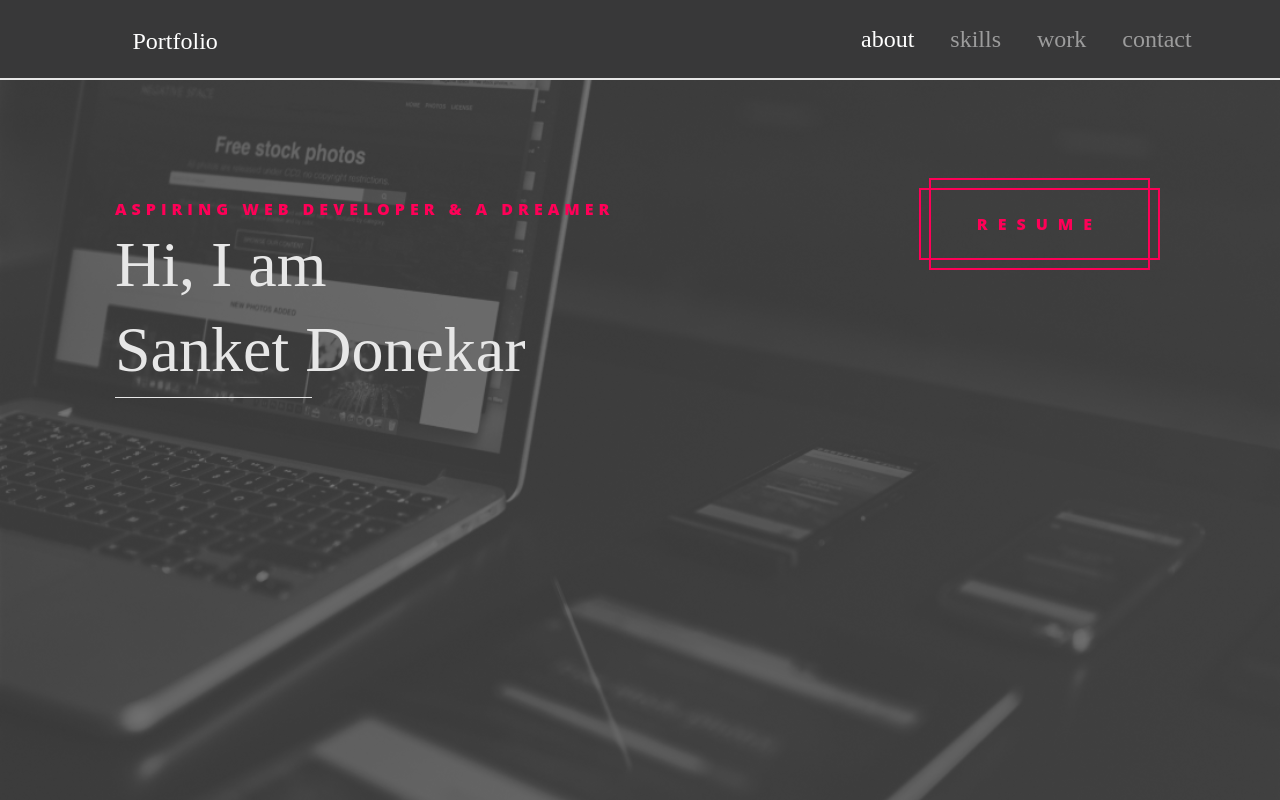
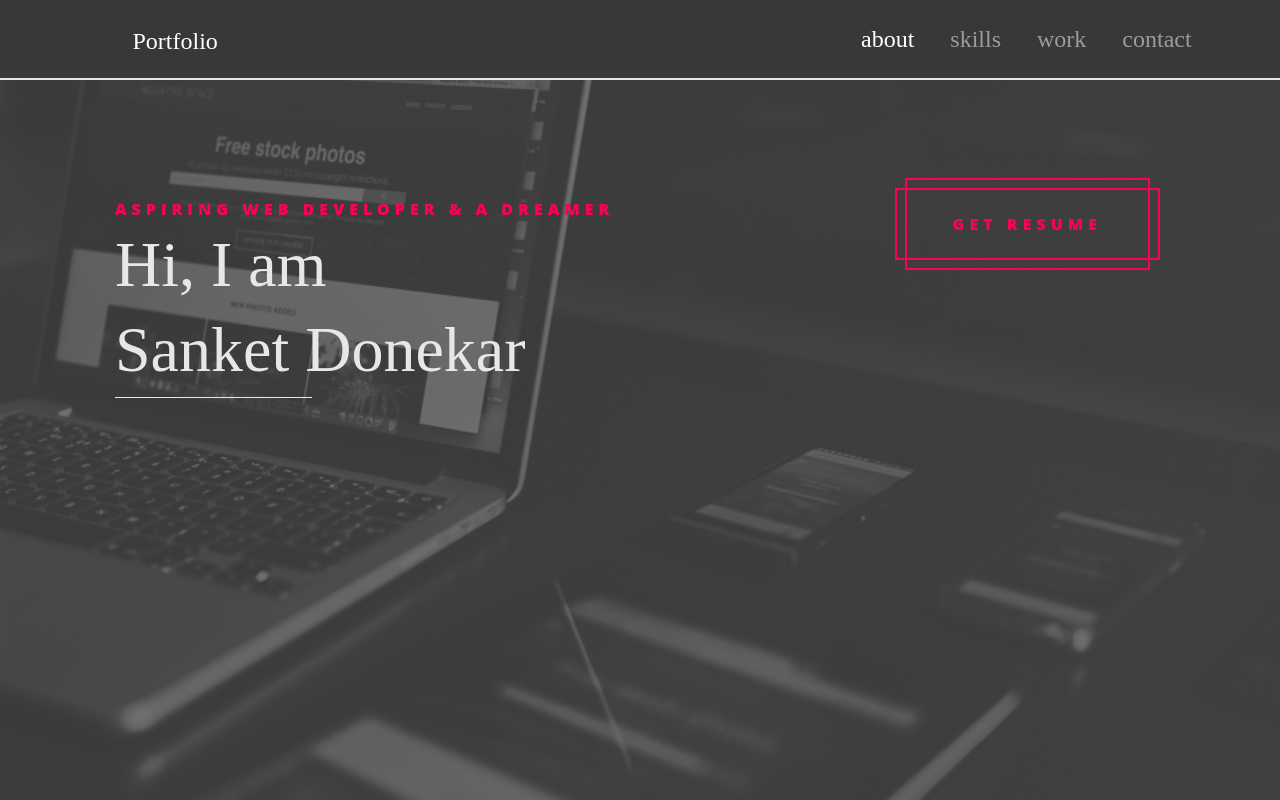
Before and after one commit to sanketdonekar/portfolio, a website: page index.html in a window 1280 px wide. Shown: the top 800 px of the page. Drawn offline with nearby package versions, Linux system fonts and the light colour scheme.

Commit message:
Final Portfolio

```diff
--- a/css/styles.scss
+++ b/css/styles.scss
@@ -705,7 +705,7 @@ input{
   font-family: "Open Sans ExtraBold";
 	color: #ff0057;
 	text-transform: uppercase;
-	letter-spacing: 10px;
+	letter-spacing: 5px;
 	outline: none;
 	cursor: pointer;
 	font-weight: bold;
--- a/index.html
+++ b/index.html
@@ -53,7 +53,7 @@
                 </div>
                 <a href="/img/Sanket Satyanarayan Donekar.pdf" download="Sanket Donekar"
                     style="color:transparent"><button class="button">
-                        Resume
+                        Get Resume
                         <div class="button__horizontal"></div>
                         <div class="button__vertical"></div>
                     </button></a>
```
Also changed, not shown: css/styles.css.
